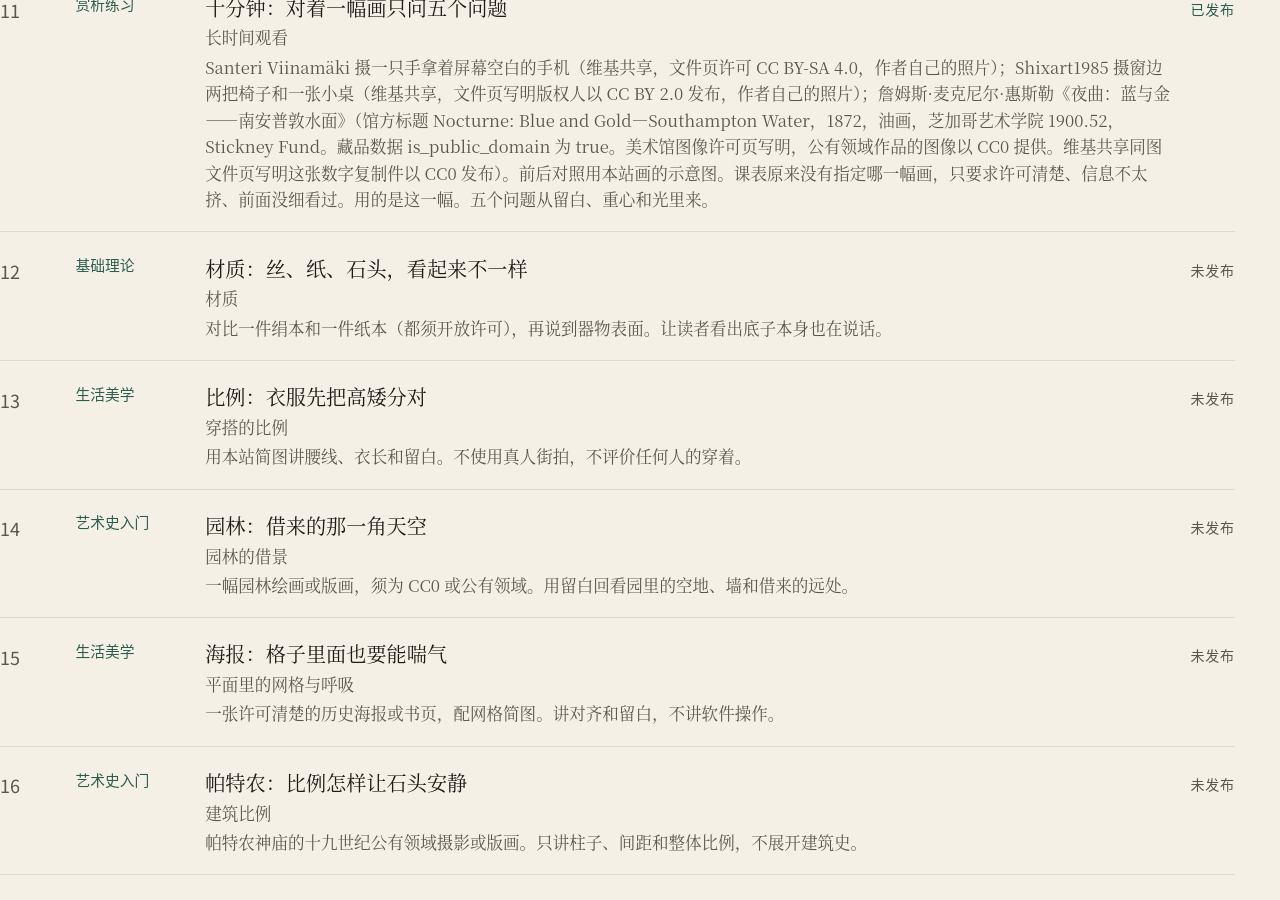
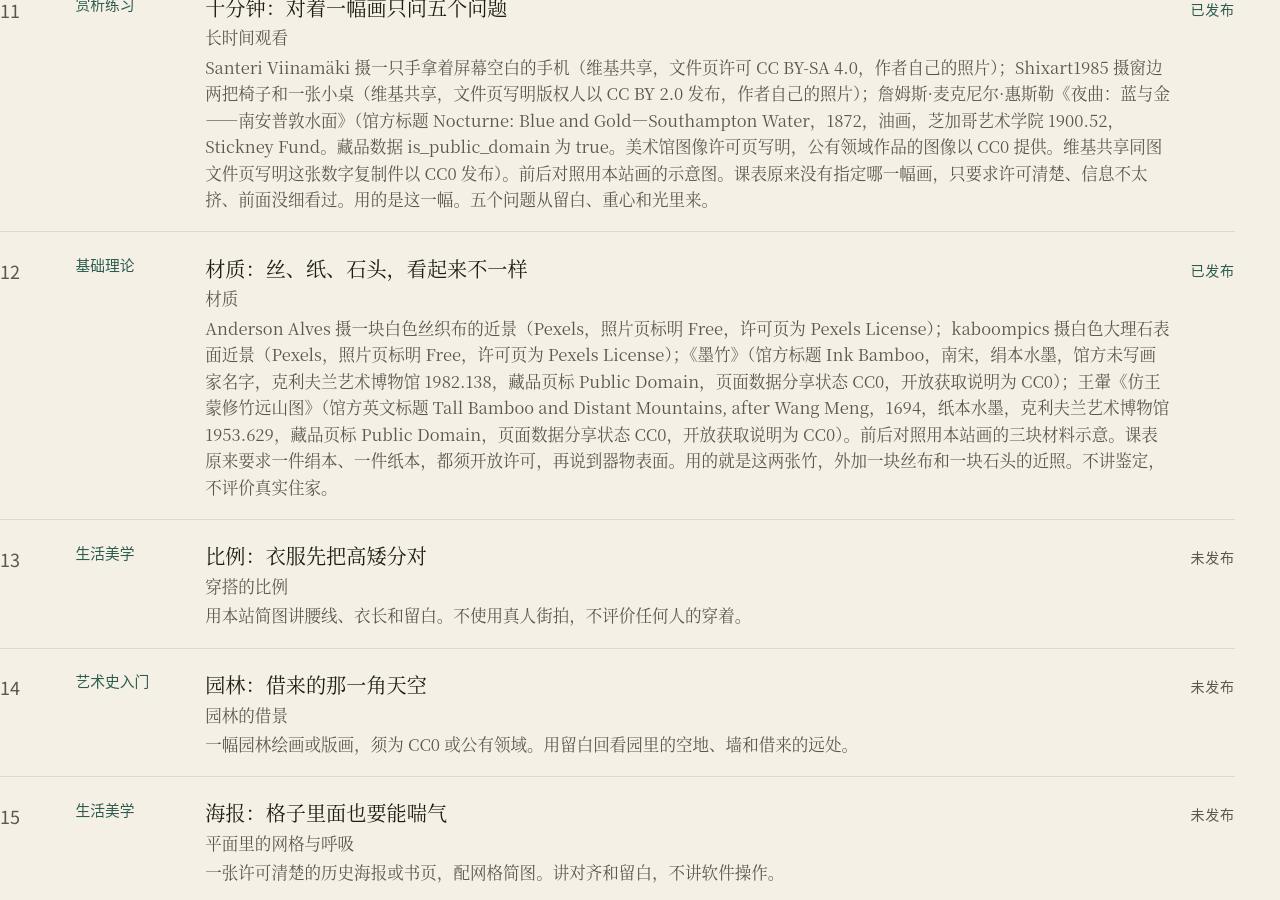
Before and after one commit to 57cx/aesthetics-daily, a Jekyll site: the page built from curriculum.html, in a window 1280 px wide and 900 px high, scrolled down 2300 px. Built offline with Jekyll 4.4.1, drawn with Linux system fonts in a browser that asks for light colours; some of the changed text lies outside the part shown.

Commit message:
Publish day 12 on how silk, paper, and stone each show their own surface. (#13)
Co-authored-by: Cursor Agent <cursoragent@cursor.com>
Co-authored-by: 57cx <57cx@users.noreply.github.com>

```diff
--- a/_data/curriculum.yml
+++ b/_data/curriculum.yml
@@ -94,8 +94,9 @@
   title: "材质：丝、纸、石头，看起来不一样"
   category: 基础理论
   topic: 材质
-  examples: "对比一件绢本和一件纸本（都须开放许可），再说到器物表面。让读者看出底子本身也在说话。"
-  published: false
+  examples: "Anderson Alves 摄一块白色丝织布的近景（Pexels，照片页标明 Free，许可页为 Pexels License）；kaboompics 摄白色大理石表面近景（Pexels，照片页标明 Free，许可页为 Pexels License）；《墨竹》（馆方标题 Ink Bamboo，南宋，绢本水墨，馆方未写画家名字，克利夫兰艺术博物馆 1982.138，藏品页标 Public Domain，页面数据分享状态 CC0，开放获取说明为 CC0）；王翬《仿王蒙修竹远山图》（馆方英文标题 Tall Bamboo and Distant Mountains, after Wang Meng，1694，纸本水墨，克利夫兰艺术博物馆 1953.629，藏品页标 Public Domain，页面数据分享状态 CC0，开放获取说明为 CC0）。前后对照用本站画的三块材料示意。课表原来要求一件绢本、一件纸本，都须开放许可，再说到器物表面。用的就是这两张竹，外加一块丝布和一块石头的近照。不讲鉴定，不评价真实住家。"
+  published: true
+  date: 2026-11-23
 -
   day: 13
   title: "比例：衣服先把高矮分对"
--- /dev/null
+++ b/_posts/2026-11-23-day-12-silk-paper-stone.md
@@ -0,0 +1,168 @@
+---
+layout: article
+title: "材质：丝、纸、石头，看起来不一样"
+description: "先看一块丝布上的亮边，再看石头里的纹。然后两张竹子，一张画在丝上，一张画在纸上。空着的地方也不一样。"
+date: 2026-11-23 08:00:00 +0800
+day: 12
+category: 基础理论
+topic: 材质
+permalink: /days/12/
+image: /assets/images/day-12/silk-fabric.jpg
+image_alt: "一块白色的丝织布折出一道褶。褶子高处有一条亮，亮的地方能看见一排排细线。"
+image_width: 1067
+image_height: 1600
+---
+
+<p class="core"><span class="core-label">一句话</span>同样一件东西，换丝、换纸、换石头，看起来就不一样，因为底子自己也在说话。</p>
+
+## 图例讲解
+
+今天说材质。材质就是一件东西拿什么做的，表面长什么样。这个词不用背。
+
+你拍一件衬衫。丝的那件，光会在褶子上留一条亮。棉的那件更闷，亮边更短，你看见的是布的纹。你不用摸。照片里已经分开了。
+
+手机壳也是。磨砂塑料把光吃进去。金属壳把光弹回来。壳的形状可以差不多。表面一换，照片就换了。
+
+先看一块丝。
+
+<figure class="plate">
+  <img src="{{ '/assets/images/day-12/silk-fabric.jpg' | relative_url }}" width="1067" height="1600" alt="一块白色的丝织布折出一道高起来的褶。褶子的脊上有一条亮，亮的地方能看见一排排细织纹。周围比较虚。">
+  <figcaption>
+    <span class="cap-title">Anderson Alves 摄，一块白色的丝织布</span>
+    <span class="cap-meta">照片页标题 Close-Up of Elegant White Silk Fabric Texture，就是一块白色丝织布的近景。Anderson Alves，照片页上的日期是 2026 年 3 月 25 日，拍摄日期是 2026 年 3 月 20 日。照片页写的是一块平滑的白丝，有柔软的褶子。画面里，布折起一道，高处有一条亮，亮的地方能看见织出来的细线。原图 4000 × 6000 像素。本站只把高缩到 1600 像素，没有裁切。</span>
+    <span class="cap-license"><a href="https://www.pexels.com/photo/close-up-of-elegant-white-silk-fabric-texture-36726420/">Pexels 照片页</a> · 许可：<a href="https://www.pexels.com/license/">Pexels License</a>。这张照片的页面标明 Free，可以免费使用。许可页写明，Pexels 上的照片都可以免费下载和使用，可以修改；署名不是必须。本站仍然署 Anderson Alves 的名，并链到照片页和许可页。本站做的改动只是缩小。</span>
+  </figcaption>
+</figure>
+
+这块布是白的。它不平。褶子高的地方有一条亮，低的地方暗下去。亮的那一段，能看见一排一排细线。那是织出来的。丝在照片里常常就是这样：光停在表面上，还会露出织纹。
+
+你手里要是有丝巾，或者一件亮面的衬衫，凑近拍一张，多半也有这条亮。没有丝也不用买。拿棉布、床单比一下就行。棉更干，亮边更短。
+
+纸你每天都碰到。笔记本、收据、快递的牛皮纸袋。纸多半不亮。光陷进纸里。折过的地方会留一道印。牛皮纸袋不反光。旁边要是一只亮光的塑料袋，光就从塑料上弹回来。袋子都是用来装东西的。你先看见的是这一层皮。
+
+石头又不一样。厨房台面、窗台、咖啡馆的桌面，常有这种白石头。近看是这样。
+
+<figure class="plate">
+  <img src="{{ '/assets/images/day-12/white-marble.jpg' | relative_url }}" width="1067" height="1600" alt="一块白色的石头表面，上面有浅灰色的纹，有的细，有的稍宽。表面比较平，没有布的褶子。" loading="lazy">
+  <figcaption>
+    <span class="cap-title">kaboompics 摄，一块白色大理石</span>
+    <span class="cap-meta">照片页标题 Close-up of White Marble Surface，就是一块白色大理石表面的近景。拍摄者在照片页上的名字是 kaboompics。照片页上的日期是 2021 年 1 月 28 日，拍摄日期是 2021 年 1 月 21 日。照片页写的是白色大理石自己的纹路。画面里是一整块白，上面有浅灰的线，有细有宽。原图 4480 × 6720 像素。本站只把高缩到 1600 像素，没有裁切。</span>
+    <span class="cap-license"><a href="https://www.pexels.com/photo/close-up-of-white-marble-surface-6634139/">Pexels 照片页</a> · 许可：<a href="https://www.pexels.com/license/">Pexels License</a>。这张照片的页面标明 Free，可以免费使用。许可页写明，Pexels 上的照片都可以免费下载和使用，可以修改；署名不是必须。本站仍然署 kaboompics 的名，并链到照片页和许可页。本站做的改动只是缩小。</span>
+  </figcaption>
+</figure>
+
+白的底上有灰线。这些线不是贴上去的贴纸。它们长在石头里面。有人叫石纹。这个词不用背。石头的表面要是磨得很平，亮是轻轻的一整片。丝是在褶子上闪一条。你摸石头的话是凉的、硬的。今天只看照片：线在石头里，表面是平的。
+
+木头桌子又是另一种。纹顺着木头长，颜色通常更暖。玻璃杯子你能看穿。第十日看过碗外面那层釉。釉是烧上去的一层皮。今天再往下看一层：这件东西到底是丝、是纸，还是石头。
+
+三样可以放在一起记。光停在丝的褶子上。光陷进纸里。石头的纹长在石头里面。都还没印图案，表面已经不一样了。
+
+画也是这回事。老的中国画，有的画在丝上，有的画在纸上。
+
+画在丝上，有个老说法，叫绢本。绢就是一种很细的丝织品。绢本的意思就是：这张画的底子是这种丝。这个词不用背。
+
+画在纸上，叫纸本。意思就是底子是纸。也不用背。
+
+第一日说过，空出来的地方也在说话。今天看的是，这块空是用什么做的。空着的地方不是一个洞。它就是这块丝，或者这张纸。
+
+下面两张都画了竹子。一张是丝，一张是纸。这两张不是同一年画的。今天不比谁画得更好。看没有被墨盖住的那一块。
+
+先看丝的这张。馆方没有写画家的名字。标题是 Ink Bamboo。按这个标题，可以说《墨竹》。中文是按英文标题说的，馆方页面上用的是英文。
+
+<figure class="plate">
+  <img src="{{ '/assets/images/day-12/ink-bamboo-silk.jpg' | relative_url }}" width="721" height="1600" alt="一张竖幅的墨竹。底子是深褐色，能看见布一样的织纹。几枝竹子从下面长上来，叶子有深有浅。上下各有一条浅色窄边，左右是土黄色的边。" loading="lazy">
+  <figcaption>
+    <span class="cap-title">《墨竹》</span>
+    <span class="cap-meta">馆方标题 Ink Bamboo。中文「墨竹」是按这个标题说的，馆方页面上用的是英文。馆方没有写画家的名字。中国，南宋（1127–1279）。馆方标的年代是 1200 年代。竖着挂的一张，墨，画在丝上。馆方写法是 hanging scroll; ink on silk。画本身 91.2 × 39.8 厘米，连外边一共 172.7 × 57.2 厘米。馆方写法是 Image: 91.2 x 39.8 cm (35 7/8 x 15 11/16 in.); Overall: 172.7 x 57.2 cm (68 x 22 1/2 in.)。克利夫兰艺术博物馆，John L. Severance Fund，藏品号 1982.138。最上面和最下面有一条浅色窄边，左右有一条土黄色的边，是装上去方便挂的。馆方这张是打印用图，1532 × 3400 像素。本站只把高缩到 1600 像素，没有裁切。</span>
+    <span class="cap-license"><a href="https://www.clevelandart.org/art/1982.138">藏品页</a> · 许可：<a href="https://creativecommons.org/publicdomain/zero/1.0/">CC0</a>。藏品页有一枚标着 Public Domain 的标记，页面上写着 You can copy, modify, and distribute this work, all without asking permission。页面数据里的分享状态是 CC0。该馆<a href="https://www.clevelandart.org/open-access">开放获取</a>说明写明，公有领域作品的图像以 CC0 发布，可以下载、分享、修改、再使用，不必请示。CC0 不要求署名。本站仍然写下了标题和馆名。</span>
+  </figcaption>
+</figure>
+
+上下有一条浅色窄边，左右是土黄色的边。那是后来装上去、方便挂的。看中间这块。底子不是白的。它偏深，有一点褐。靠近看，能看见织出来的纹，横一条竖一条，像布。竹子是墨，画在这层丝上面。没有墨的地方也不是洞，还是这块丝。所以空着的地方自己有颜色，也有纹。
+
+南宋大约是公元 1127 年到 1279 年。这张馆方写的是 1200 年代。年份不用背。
+
+再看纸的这张。作者是王翬。馆方英文写 Wang Hui，1632 年到 1717 年。画上题的年份是 1694 年。清朝大约是公元 1644 年到 1911 年。这些年份不用背。
+
+馆方英文标题是 Tall Bamboo and Distant Mountains, after Wang Meng。页面上的中文题是「仿王蒙修竹遠山圖」。用现在的简体写，就是《仿王蒙修竹远山图》。
+
+「仿王蒙」是说他照着更早一位画家王蒙的路子来画。名字不用背。今天不讲他在学谁。看纸。
+
+<figure class="plate">
+  <img src="{{ '/assets/images/day-12/wang-hui-paper.jpg' | relative_url }}" width="808" height="1600" alt="一张竖幅的水墨。底子是浅黄色的纸。上面有两块字。远处是淡淡的山。近处是竹子、石头，左边有一个小亭子。四周有一圈浅边。" loading="lazy">
+  <figcaption>
+    <span class="cap-title">王翬《仿王蒙修竹远山图》</span>
+    <span class="cap-meta">馆方英文标题 Tall Bamboo and Distant Mountains, after Wang Meng。页面上的中文题是「仿王蒙修竹遠山圖」。简体写就是《仿王蒙修竹远山图》。王翬（Wang Hui，1632–1717）。1694 年。中国，清朝（1644–1911）。竖着挂的一张，墨，画在纸上。馆方写法是 Hanging scroll; ink on paper。画本身 79.6 × 39.4 厘米。连着两头挂轴的整体是 215.8 × 61.6 厘米。挂轴就是两头那根方便卷、方便挂的棍子，不用背。馆方写法是 Painting: 79.6 x 39.4 cm (31 5/16 x 15 1/2 in.); Overall with knobs: 215.8 x 61.6 cm (84 15/16 x 24 1/4 in.)。克利夫兰艺术博物馆，John L. Severance Fund，藏品号 1953.629。四周那圈浅边是后来装上去、方便挂的。馆方这张是打印用图，1718 × 3400 像素。本站只把高缩到 1600 像素，没有裁切。</span>
+    <span class="cap-license"><a href="https://www.clevelandart.org/art/1953.629">藏品页</a> · 许可：<a href="https://creativecommons.org/publicdomain/zero/1.0/">CC0</a>。藏品页有一枚标着 Public Domain 的标记，页面上写着 You can copy, modify, and distribute this work, all without asking permission。页面数据里的分享状态是 CC0。该馆<a href="https://www.clevelandart.org/open-access">开放获取</a>说明写明，公有领域作品的图像以 CC0 发布，可以下载、分享、修改、再使用，不必请示。CC0 不要求署名。本站仍然写下了标题、作者和馆名。</span>
+  </figcaption>
+</figure>
+
+四周有一圈浅边，是后来装上去、方便挂的。看中间那张纸。这张的底子亮得多。它不是打印机那种死白。纸有一点旧，偏浅黄。旧纸常常这样。你看不见丝那张上的织纹。纸是平的。
+
+上面有字。今天先不读。看字和远山之间那一块空纸，再看竹子旁边露出的纸。左边有一个小亭子。远处的山，墨很淡，纸从淡墨旁边露出来。
+
+两张都是竹子，都是墨。丝的那张，空处是深的，能看见布纹。纸的那张，空处是浅的，表面是平的。叶子还没细看，底子已经不一样了。
+
+石头也是这个道理。石头上可以不画画。那些灰线自己就在。丝上可以不印花。织纹和那条亮自己就在。纸上可以不印图案。纸自己的颜色，还有折过留下的印，自己就在。
+
+## 好与不好的对比
+
+下面两张不是照片，也不是上面的画。是本站画的示意。不是哪个人的桌子，也不拿来笑话谁。三块方块一样大。差别在表面上。
+
+<div class="compare">
+  <figure>
+    <img src="{{ '/assets/images/day-12/compare-quiet.svg' | relative_url }}" width="800" height="560" alt="示意图：三块并排的底子。左边是暖褐色，有细横线，上面只有几片叶子。中间是浅色，大半空着，下面几笔墨。右边是灰白色，只有两条淡纹。">
+    <figcaption>
+      <span class="label">这样更妥</span>
+      三块底子各留着自己的样子。丝有织纹，纸大半是空的，石头只有几条纹。
+    </figcaption>
+  </figure>
+  <figure>
+    <img src="{{ '/assets/images/day-12/compare-covered.svg' | relative_url }}" width="800" height="560" alt="示意图：同样三块方块，每块都铺满红点、蓝线、黄三角和绿块。三块几乎一样。">
+    <figcaption>
+      <span class="label">这样发闷</span>
+      三块铺了同样的点、线、色块，底子被盖住，每块一样大声。
+    </figcaption>
+  </figure>
+</div>
+
+先说标着「这样发闷」的那张为什么看着累。三块一样大。红点、蓝线、黄三角、绿块，每块上都有，疏密也差不多。你刚看左边的红点，中间的蓝线又来，右边的黄块又来。底下是丝、是纸，还是石头，看不出来。每样一样大声。眼睛没有地方停。
+
+标着「这样更妥」的那张，三块都不吵。左边是暖的，有细细的横线，上面只有几片叶子，空的地方还在。中间大半是浅的，下面几笔墨，不把纸铺满。右边是灰白的，只有两条纹。你可以停在织纹上，也可以停在那块空纸上，也可以停在石头的纹上。停得住，是因为另外两块没有用同样的声音来抢。
+
+表面上可以有东西。东西少，而且长在这种材料自己的样子里，眼睛才有地方停。三块材料被同一层花盖住，眼睛就累。
+
+<section class="practice">
+  <h2 id="小练习">小练习</h2>
+  <p>现在就能做。不用出门，不用买布，也不用买石头。别人的家、别人的衣服，今天不看，也不评。</p>
+  <p>在你手边找三样。</p>
+  <p>一块布。衣角、床单、围巾，哪样顺手看哪样。</p>
+  <p>一张纸。笔记本、收据，或者一只快递纸袋。</p>
+  <p>一块硬的表面。手机壳、杯子、桌面，或者墙。</p>
+  <p>每样写一句。不用写得美。先写光是停在表面上，还是陷进去。再写：花纹是印上去的，还是材料自己的。</p>
+  <p>比如：「这块桌面是木头，纹是木头自己的，光不亮。」「这张收据是纸，折过的地方发白，没有亮边。」「这个手机壳是磨砂的，光陷进去。」</p>
+  <p>写完三句，今天的练习就结束了。</p>
+</section>
+
+## 赏析练习
+
+回到上面那张丝上的墨竹。看够一分钟，再答题。挑两个问题就够。没有标准答案。先别判断它好不好。写给自己。
+
+<figure class="plate">
+  <img src="{{ '/assets/images/day-12/ink-bamboo-silk.jpg' | relative_url }}" width="721" height="1600" alt="一张竖幅的墨竹。底子是深褐色，能看见布一样的织纹。几枝竹子从下面长上来，叶子有深有浅。上下各有一条浅色窄边，左右是土黄色的边。" loading="lazy">
+  <figcaption>
+    <span class="cap-title">《墨竹》</span>
+    <span class="cap-meta">馆方标题 Ink Bamboo。中文「墨竹」是按这个标题说的。馆方没有写画家的名字。中国，南宋（1127–1279），馆方标的年代是 1200 年代。墨，画在丝上。画本身 91.2 × 39.8 厘米。克利夫兰艺术博物馆，John L. Severance Fund，藏品号 1982.138。馆方打印用图 1532 × 3400 像素。本站只把高缩到 1600 像素，没有裁切。</span>
+    <span class="cap-license"><a href="https://www.clevelandart.org/art/1982.138">藏品页</a> · 许可：<a href="https://creativecommons.org/publicdomain/zero/1.0/">CC0</a>。藏品页有一枚标着 Public Domain 的标记，页面上写着 You can copy, modify, and distribute this work, all without asking permission。页面数据里的分享状态是 CC0。该馆<a href="https://www.clevelandart.org/open-access">开放获取</a>说明写明，公有领域作品的图像以 CC0 发布，可以下载、分享、修改、再使用，不必请示。CC0 不要求署名。本站仍然写下了标题和馆名。</span>
+  </figcaption>
+</figure>
+
+<ol class="questions">
+  <li>空着的那块丝，靠上和靠下，颜色一样深吗？哪一边更深，还是你看着差不多？</li>
+  <li>找一片叶子，中间还是丝的颜色，边上的墨更深。它更靠近画面的上面，还是下面？</li>
+  <li>墨最黑的那几片叶子，织纹还看得见吗？</li>
+  <li>顺着一根竹竿看。墨是一节一节一样深，还是有一节淡下去？</li>
+  <li>左右那条土黄色的边，和中间的丝，颜色不一样。你把边先放开。空着的丝，大概占了这张画的多少？</li>
+</ol>
+
+<p class="colophon">白色丝布和白色大理石都从 Pexels 下载到本站，只把最长边缩到 1600 像素以内，没有裁切。两张画从克利夫兰艺术博物馆的开放图像下载，用的是打印用图，同样只缩小，没有裁切。课表原来要求对比一件绢本和一件纸本，再说到器物表面。用的就是这两张竹：一张《墨竹》，画在丝上；一张王翬的《仿王蒙修竹远山图》，画在纸上。石头用的是一块白色大理石的近照。两张对照是本站画的示意，不是某张真画，也不拿来笑话谁。许可和署名写在每张图的图注里。</p>
```
Also changed, not shown: assets/images/day-12/compare-covered.svg (added), assets/images/day-12/compare-quiet.svg (added), assets/images/day-12/ink-bamboo-silk.jpg (added), assets/images/day-12/silk-fabric.jpg (added), assets/images/day-12/wang-hui-paper.jpg (added), assets/images/day-12/white-marble.jpg (added).
